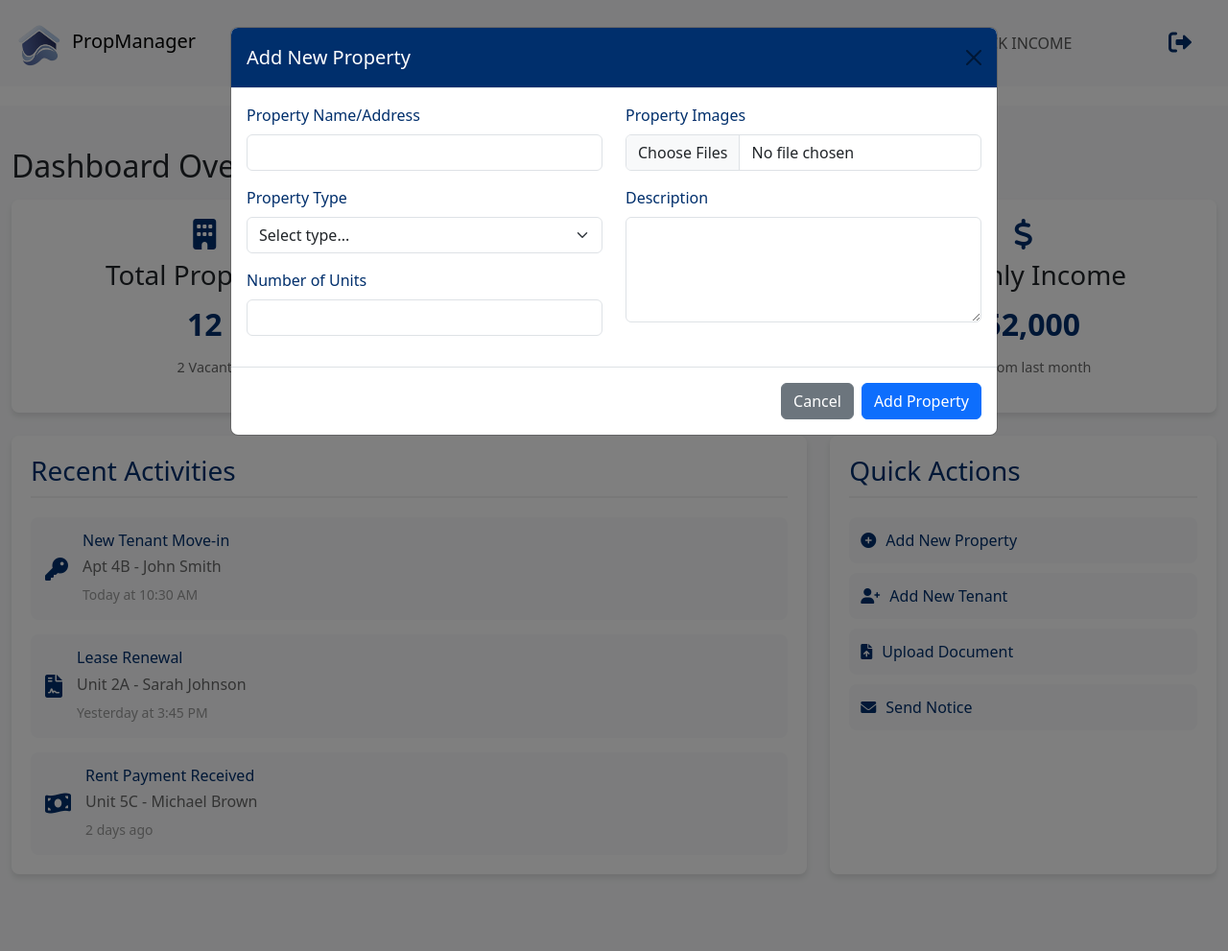
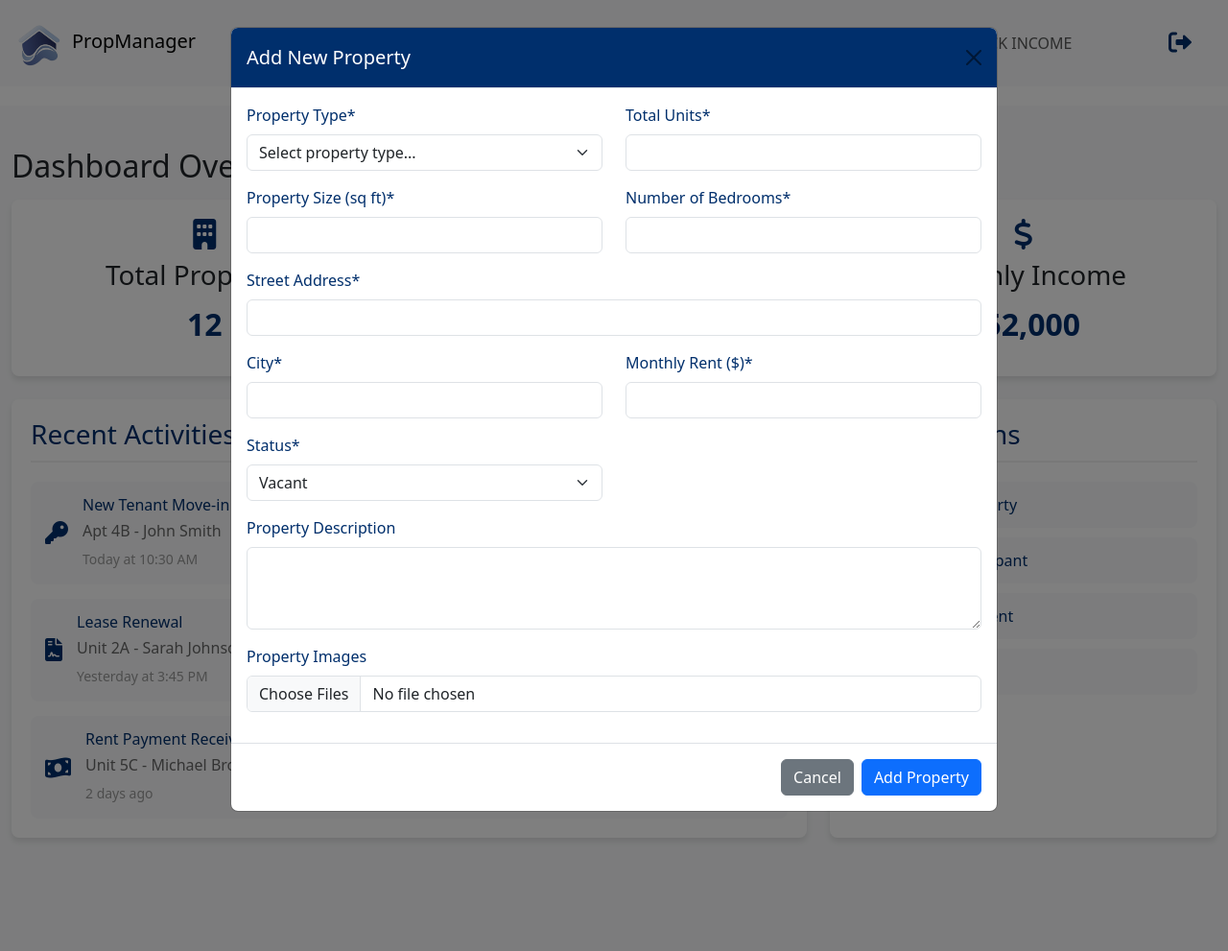
Before and after one commit to 3zizSowan/COE420-project, a Flask app: page /dashboard in a window 1280 px wide, after a click on "Add New Property". Shown: the whole page at 96% size. Run offline with Flask 3, Linux system fonts and the light colour scheme; some libraries are stand-ins or nearby versions.

```diff
--- a/Templates/dashboard.html
+++ b/Templates/dashboard.html
@@ -1,5 +1,6 @@
 <!DOCTYPE html>
 <html lang="en">
+
 <head>
     <meta charset="UTF-8">
     <meta name="viewport" content="width=device-width, initial-scale=1.0">
@@ -8,6 +9,7 @@
     <link href="https://cdn.jsdelivr.net/npm/bootstrap@5.3.0/dist/css/bootstrap.min.css" rel="stylesheet">
     <link href="https://cdnjs.cloudflare.com/ajax/libs/font-awesome/6.0.0-beta3/css/all.min.css" rel="stylesheet">
 </head>
+
 <body>
     <nav style="height: 90px;" class="navbar navbar-expand-lg navbar-light bg-light">
         <div class="container-fluid">
@@ -43,7 +45,7 @@
             </div>
             <a href="landing.html" class="btn btn-link" id="logoutButton" aria-label="Logout">
                 <button class="btn btn-link" id="logoutButton" aria-label="Logout"">
-                    <i class="fas fa-sign-out-alt" style="font-size: 24px; color: rgb(0, 47, 108);"></i>
+                    <i class=" fas fa-sign-out-alt" style="font-size: 24px; color: rgb(0, 47, 108);"></i>
                 </button>
             </a>
         </div>
@@ -59,24 +61,21 @@
                         <div class="stat-card">
                             <i class="fas fa-building"></i>
                             <h3>Total Properties</h3>
-                                <p class="number">12</p>
-                                <p class="status">2 Vacant</p>
+                            <p class="number" id="totalProperties">12</p>
                         </div>
                     </div>
                     <div class="col-md-4">
                         <div class="stat-card">
                             <i class="fas fa-users"></i>
-                                <h3>Total Tenants</h3>
-                                <p class="number">45</p>
-                                <p class="status">3 New This Month</p>
+                            <h3>Total Occupants</h3>
+                            <p class="number" id="TotalOccupants">45</p>
                         </div>
                     </div>
                     <div class="col-md-4">
                         <div class="stat-card">
                             <i class="fas fa-dollar-sign"></i>
                             <h3>Monthly Income</h3>
-                                <p class="number">$52,000</p>
-                                <p class="status">+5% from last month</p>
+                            <p class="number" id="monthlyIncome">$52,000</p>
                         </div>
                     </div>
                 </div>
@@ -123,15 +122,18 @@
                             <i class="fas fa-plus-circle"></i>
                             Add New Property
                         </button>
-                            <button class="action-btn" data-bs-toggle="modal" data-bs-target="#propertySelectModal" data-action="addTenant">
+                        <button class="action-btn" data-bs-toggle="modal" data-bs-target="#propertySelectModal"
+                            data-action="addOccupant">
                             <i class="fas fa-user-plus"></i>
-                                Add New Tenant
+                            Add New Occupant
                         </button>
-                            <button class="action-btn" data-bs-toggle="modal" data-bs-target="#propertySelectModal" data-action="uploadDocument">
+                        <button class="action-btn" data-bs-toggle="modal" data-bs-target="#propertySelectModal"
+                            data-action="uploadDocument">
                             <i class="fas fa-file-upload"></i>
                             Upload Document
                         </button>
-                            <button class="action-btn" data-bs-toggle="modal" data-bs-target="#propertySelectModal" data-action="sendNotice">
+                        <button class="action-btn" data-bs-toggle="modal" data-bs-target="#propertySelectModal"
+                            data-action="sendNotice">
                             <i class="fas fa-envelope"></i>
                             Send Notice
                         </button>
@@ -143,6 +145,7 @@
     </div>
 
     <!-- Add Property Modal -->
+
     <div class="modal fade" id="addPropertyModal" tabindex="-1">
         <div class="modal-dialog modal-lg">
             <div class="modal-content">
@@ -151,36 +154,76 @@
                     <button type="button" class="btn-close" data-bs-dismiss="modal" aria-label="Close"></button>
                 </div>
                 <div class="modal-body">
-                        <form id="addPropertyForm">
+                    <form id="addPropertyForm" class="needs-validation" novalidate>
                         <div class="row">
-                                <div class="col-md-6">
-                                    <div class="mb-3">
-                                        <label class="form-label">Property Name/Address</label>
-                                        <input type="text" class="form-control" required>
-                                    </div>
-                                    <div class="mb-3">
-                                        <label class="form-label">Property Type</label>
-                                        <select class="form-select" required>
-                                            <option value="">Select type...</option>
-                                            <option>Apartment</option>
-                                            <option>House</option>
-                                            <option>Commercial</option>
+                            <!-- Property Type -->
+                            <div class="col-md-6 mb-3">
+                                <label for="propertyType" class="form-label">Property Type*</label>
+                                <select class="form-select" id="propertyType" required>
+                                    <option value="">Select property type...</option>
+                                    <option value="villa">Villa</option>
+                                    <option value="apartment">Apartment</option>
+                                    <option value="townhouse">Townhouse</option>
+                                    <option value="commercial">Commercial Unit</option>
                                 </select>
                             </div>
-                                    <div class="mb-3">
-                                        <label class="form-label">Number of Units</label>
-                                        <input type="number" class="form-control" min="1" required>
+
+                            <!-- Total Units -->
+                            <div class="col-md-6 mb-3">
+                                <label for="units" class="form-label">Total Units*</label>
+                                <input type="number" class="form-control" id="units" min="1" required>
                             </div>
+
+                            <!-- Property Size -->
+                            <div class="col-md-6 mb-3">
+                                <label for="size" class="form-label">Property Size (sq ft)*</label>
+                                <input type="number" id="size" class="form-control" min="1" required>
                             </div>
-                                <div class="col-md-6">
-                                    <div class="mb-3">
-                                        <label class="form-label">Property Images</label>
-                                        <input type="file" class="form-control" multiple accept="image/*">
+
+                            <!-- Number of Bedrooms -->
+                            <div class="col-md-6 mb-3">
+                                <label for="bedrooms" class="form-label">Number of Bedrooms*</label>
+                                <input type="number" id="bedrooms" class="form-control" min="0" required>
                             </div>
-                                    <div class="mb-3">
-                                        <label class="form-label">Description</label>
-                                        <textarea class="form-control" rows="4"></textarea>
+
+                            <!-- Street Address -->
+                            <div class="col-md-12 mb-3">
+                                <label for="street" class="form-label">Street Address*</label>
+                                <input id="street" type="text" class="form-control" required>
                             </div>
+
+                            <!-- City -->
+                            <div class="col-md-6 mb-3">
+                                <label for="city" class="form-label">City*</label>
+                                <input type="text" id="city" class="form-control" required>
+                            </div>
+
+                            <!-- Monthly Rent -->
+                            <div class="col-md-6 mb-3">
+                                <label for="rent" class="form-label">Monthly Rent ($)*</label>
+                                <input type="number" class="form-control" id="rent" min="0" step="0.01" required>
+                            </div>
+
+                            <!-- Status -->
+                            <div class="col-md-6 mb-3">
+                                <label for="status" class="form-label">Status*</label>
+                                <select class="form-select" id="status" required>
+                                    <option value="vacant">Vacant</option>
+                                    <option value="occupied">Occupied</option>
+                                    <option value="maintenance">Under Maintenance</option>
+                                </select>
+                            </div>
+
+                            <!-- Property Description -->
+                            <div class="col-md-12 mb-3">
+                                <label for="description" class="form-label">Property Description</label>
+                                <textarea class="form-control" id="description" rows="3"></textarea>
+                            </div>
+
+                            <!-- Property Images -->
+                            <div class="col-md-12 mb-3">
+                                <label for="images" class="form-label">Property Images</label>
+                                <input type="file" class="form-control" id="images" accept="image/*" multiple>
                             </div>
                         </div>
                     </form>
@@ -234,6 +277,103 @@
     <!-- Bootstrap JS -->
     <script src="https://cdn.jsdelivr.net/npm/bootstrap@5.3.0/dist/js/bootstrap.bundle.min.js"></script>
     <script>
+        async function fetchPropertiesOverview() {
+            try {
+                const response = await fetch('/api/dashboard/overview');
+                if (!response.ok) {
+                    throw new Error('Failed to fetch Dashboard overview');
+                }
+                const overviewData = await response.json();
+                updateDashboardOverview(overviewData);
+            } catch (error) {
+                console.error('Error fetching Dashboard overview:', error);
+            }
+        }
+
+        function updateDashboardOverview(data) {
+            document.getElementById('totalProperties').textContent = data.total_properties || 0;
+            document.getElementById('TotalOccupants').textContent = data.occupied_properties || 0;
+            document.getElementById('monthlyIncome').textContent = data.vacant_properties || 0;
+        }
+
+        async function addProperty() {
+
+
+            const propertyType = document.getElementById('propertyType').value.trim();
+            const streetName = document.getElementById('street').value.trim();
+            const city = document.getElementById('city').value.trim();
+            const size = parseFloat(document.getElementById('size').value.trim());
+            const bedrooms = parseInt(document.getElementById('bedrooms').value.trim());
+            const rentPerMonth = parseFloat(document.getElementById('rent').value.trim());
+            const units = parseInt(document.getElementById('units').value.trim());
+            const status = document.getElementById('status').value;
+            const buildingDetails = document.getElementById('description').value.trim();
+
+            // Basic validation
+            if (!propertyType || !streetName || !city || !size || !bedrooms || !rentPerMonth || !units || !status) {
+                alert("Please fill in all required fields");
+                return;
+            }
+
+            // Street Name Validation
+            const addressRegex = /^[0-9]+\s+([a-zA-Z]+\s*)+$/;
+            if (!addressRegex.test(streetName)) {
+                alert("Please enter a valid street address (e.g., 123 Main Street)");
+                return;
+            }
+
+            // Numeric Validation
+            if (size <= 0 || bedrooms <= 0 || rentPerMonth <= 0 || units <= 0) {
+                alert("Numeric fields must be positive values");
+                return;
+            }
+
+            // Prepare request data
+            const propertyData = {
+                property_type: propertyType,
+                street_name: streetName,
+                city: city,
+                size_sqft: size,
+                bedrooms: bedrooms,
+                rent_per_month: rentPerMonth,
+                units: units,
+                occupancy_status: status,
+                building_details: buildingDetails
+            };
+
+            const saveButton = document.getElementById('saveProperty');
+            saveButton.disabled = true;
+
+            try {
+                const response = await fetch('/api/properties', {
+                    method: 'POST',
+                    headers: { 'Content-Type': 'application/json' },
+                    body: JSON.stringify(propertyData)
+                });
+
+                const result = await response.json();
+
+                if (response.ok) {
+                    alert('Property added successfully!');
+
+                    // Fetch and display all properties again after the new one is added
+                    fetchProperties();
+                    fetchPropertiesOverview();
+
+                    // Close the modal
+                    const modal = bootstrap.Modal.getInstance(document.getElementById('addPropertyModal'));
+                    modal.hide();
+                } else {
+                    alert(`Error: ${result.error}`);
+                }
+            } catch (error) {
+                console.error('Error adding property:', error);
+                alert('An unexpected error occurred. Please try again.');
+            } finally {
+                saveButton.disabled = false;
+            }
+        }
+
         document.addEventListener('DOMContentLoaded', function () {
             // Sample data - In a real application, this would come from a database
             const properties = [
@@ -271,7 +411,7 @@
 
                 // Add click handlers to property cards
                 document.querySelectorAll('.property-card').forEach(card => {
-                    card.addEventListener('click', function() {
+                    card.addEventListener('click', function () {
                         const propertyId = this.dataset.propertyId;
                         handlePropertySelection(propertyId);
                     });
@@ -298,7 +438,7 @@
 
                 // Add delete handlers
                 document.querySelectorAll('.delete-task').forEach(button => {
-                    button.addEventListener('click', function(e) {
+                    button.addEventListener('click', function (e) {
                         e.stopPropagation();
                         const taskId = this.dataset.taskId;
                         deleteTask(taskId);
@@ -325,7 +465,7 @@
 
                 detailsForm.innerHTML = ''; // Clear previous form content
 
-                switch(action) {
+                switch (action) {
                     case 'addOccupants':
                         detailsModalLabel.textContent = `Add Occupants - ${property.name}`;
                         detailsForm.innerHTML = `
@@ -417,7 +557,7 @@
             });
 
             // Save new task
-            document.getElementById('saveTask').addEventListener('click', function() {
+            document.getElementById('saveTask').addEventListener('click', function () {
                 const description = document.getElementById('taskDescription').value;
                 const dueDate = document.getElementById('taskDueDate').value;
                 const property = document.getElementById('taskProperty').value;
@@ -439,7 +579,7 @@
             });
 
             // Save new property
-            document.getElementById('saveProperty').addEventListener('click', function() {
+            document.getElementById('saveProperty').addEventListener('click', function () {
                 // Handle property save logic here
                 const addPropertyModalInstance = bootstrap.Modal.getInstance(document.getElementById('addPropertyModal'));
                 addPropertyModalInstance.hide();
@@ -447,7 +587,7 @@
             });
 
             // Handle details submission
-            document.getElementById('submitDetails').addEventListener('click', function() {
+            document.getElementById('submitDetails').addEventListener('click', function () {
                 // Handle form submission based on the action
                 const detailsModalInstance = bootstrap.Modal.getInstance(detailsModal);
                 detailsModalInstance.hide();
@@ -468,4 +608,5 @@
         });
     </script>
 </body>
+
 </html>
--- a/Templates/documents.html
+++ b/Templates/documents.html
@@ -4,7 +4,7 @@
     <meta charset="UTF-8">
     <meta name="viewport" content="width=device-width, initial-scale=1.0">
     <title>Documents - PropManager</title>
-    <link rel="stylesheet" href="/CSS/documents.css">
+    <link rel="stylesheet" href="{{ url_for('static', filename='CSS/documents.css') }}">
     <link href="https://cdn.jsdelivr.net/npm/bootstrap@5.3.0/dist/css/bootstrap.min.css" rel="stylesheet">
     <link href="https://cdnjs.cloudflare.com/ajax/libs/font-awesome/6.0.0-beta3/css/all.min.css" rel="stylesheet">
 </head>
@@ -13,7 +13,7 @@
     <nav style="height: 90px;" class="navbar navbar-expand-lg navbar-light bg-light">
         <div class="container-fluid">
             <a class="navbar-brand" href="dashboard.html">
-                <img src="/images/PropManager_Logo_NoBckg.png" alt="Logo">
+                <img src="{{ url_for('static', filename='images/PropManager_Logo_NoBckg.png') }}" alt="Logo">
                 <span>PropManager</span>
             </a>
 
--- a/Templates/income.html
+++ b/Templates/income.html
@@ -4,7 +4,7 @@
     <meta charset="UTF-8">
     <meta name="viewport" content="width=device-width, initial-scale=1.0">
     <title>Income Tracking - PropManager</title>
-    <link rel="stylesheet" href="/CSS/income.css">
+    <link rel="stylesheet" href="{{ url_for('static', filename='CSS/income.css') }}">
     <link href="https://cdn.jsdelivr.net/npm/bootstrap@5.3.0/dist/css/bootstrap.min.css" rel="stylesheet">
     <link href="https://cdnjs.cloudflare.com/ajax/libs/font-awesome/6.0.0-beta3/css/all.min.css" rel="stylesheet">
 </head>
@@ -13,7 +13,7 @@
     <nav style="height: 90px;" class="navbar navbar-expand-lg navbar-light bg-light">
         <div class="container-fluid">
             <a class="navbar-brand" href="dashboard.html">
-                <img src="/images/PropManager_Logo_NoBckg.png" alt="Logo">
+                <img src="{{ url_for('static', filename='images/PropManager_Logo_NoBckg.png') }}" alt="Logo">
                 <span>PropManager</span>
             </a>
 
--- a/Templates/landing.html
+++ b/Templates/landing.html
@@ -36,17 +36,17 @@
 
             <div class="slide">
             <!-- <img src="/images/Villa1_Slideshow.webp" class="img-fluid" style="width: 1300px; height: 550px;" alt="Property 1"> -->
-            <img src="{{ url_for('static', filename='images/Villa1_Slideshow.webp') }}" class="img-fluid" style="width: 1300px; height: 550px;" alt="Property 1">
+            <img src="{{ url_for('static', filename='images/Villa1_Slideshow.webp') }}" class="img-fluid" style="width: 100%; height: 100%;" alt="Property 1">
             </div>
 
             <div class="slide">
             <!-- <img src="/images/Villa2_Slideshow.jpg" class="img-fluid" style="width: 1300px; height: 550px;" alt="Property 2"> -->
-            <img src="{{ url_for('static', filename='images/Villa2_Slideshow.jpg') }}" class="img-fluid" style="width: 1300px; height: 550px;" alt="Property 2">
+            <img src="{{ url_for('static', filename='images/Villa2_Slideshow.jpg') }}" class="img-fluid" style="width: 100%; height: 100%;" alt="Property 2">
             </div>
 
             <div class="slide">
             <!-- <img src="/images/Villa3_Slideshow.jpg" class="img-fluid" style="width: 1300px; height: 550px;" alt="Property 3"> -->
-            <img src="{{ url_for('static', filename='images/Villa3_Slideshow.jpg') }}" class="img-fluid" style="width: 1300px; height: 550px;" alt="Property 3">
+            <img src="{{ url_for('static', filename='images/Villa3_Slideshow.jpg') }}" class="img-fluid" style="width: 100%; height: 100%;" alt="Property 3">
             </div>
 
 
```
Also changed, not shown: instance/property_management.db. Lines whose indentation alone changed are shown as unchanged.
